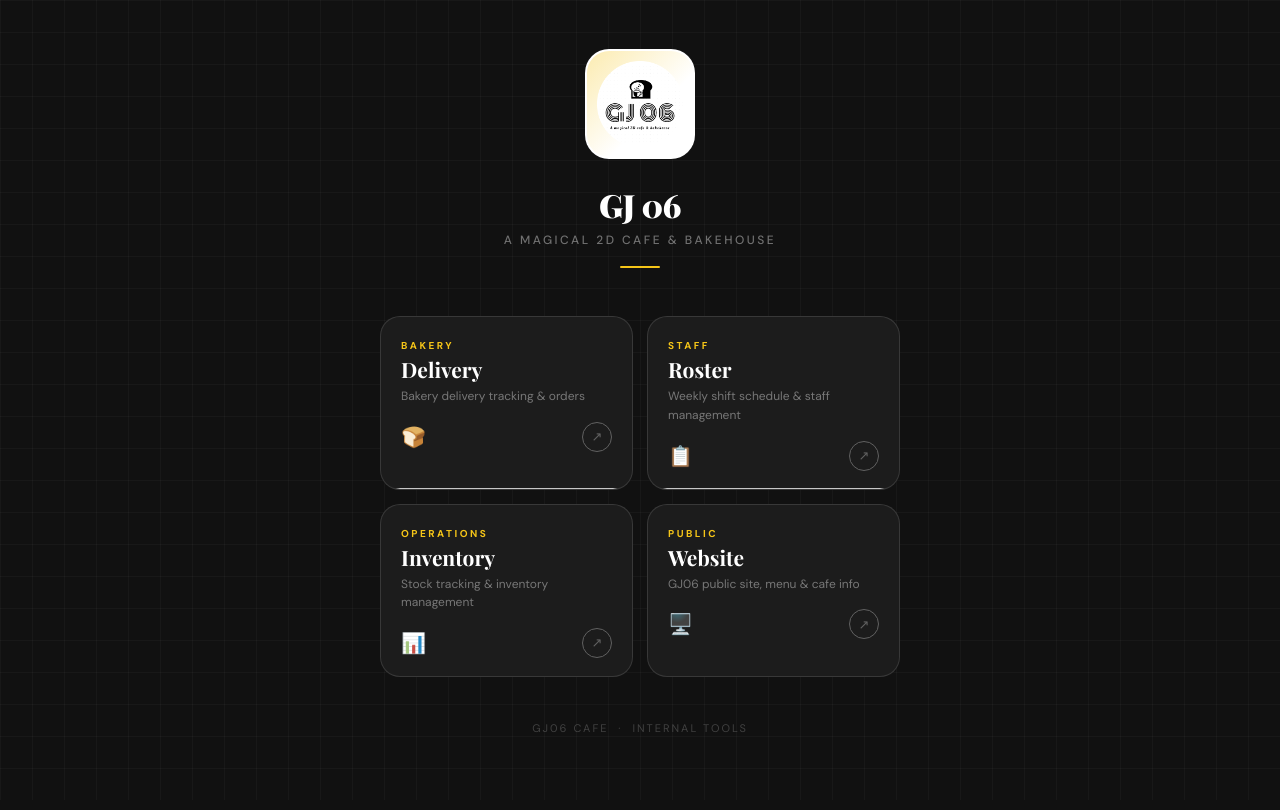
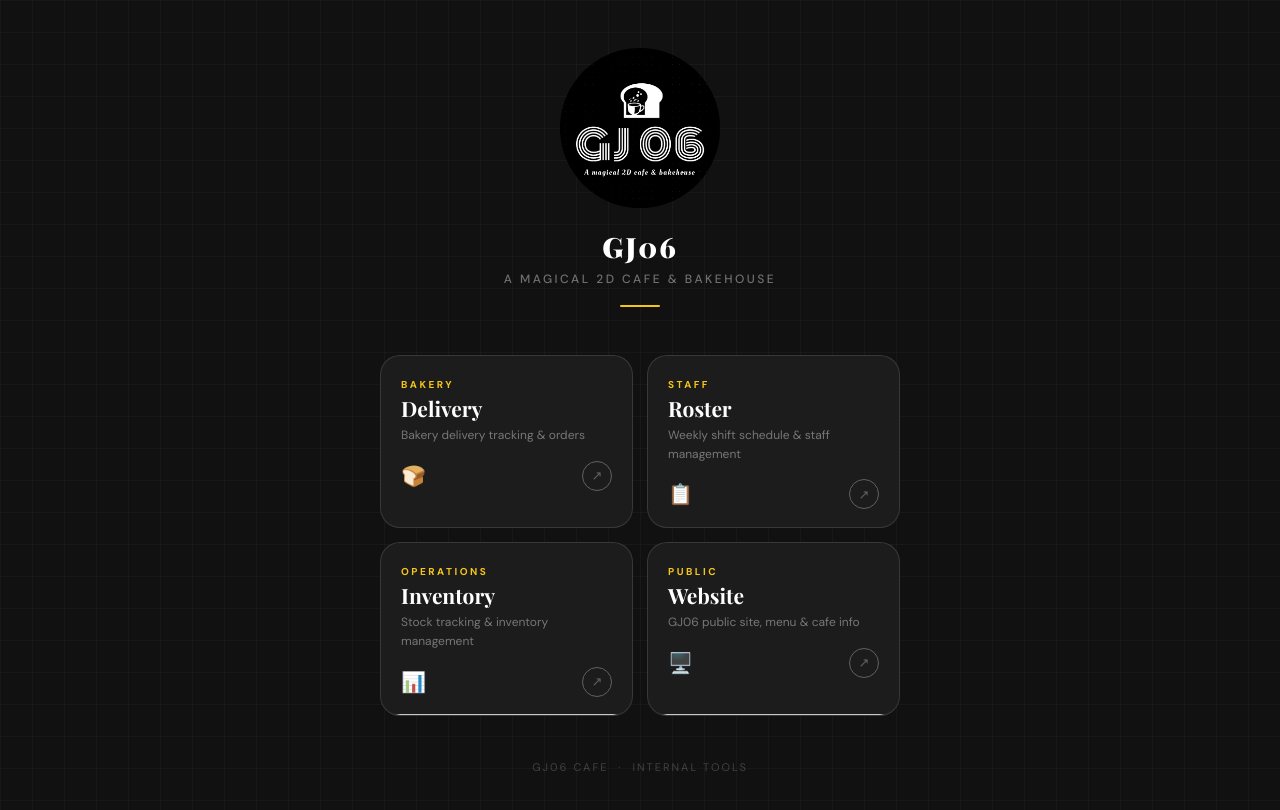
Before and after one commit to yashprajapati-7/gj06-portal, a plain HTML site: page index.html in a window 1280 px wide. Drawn offline with nearby package versions, Linux system fonts and the light colour scheme; a web font is replaced by a local one.

Commit message:
Full size inverted logo, no box, GJ06 text

```diff
--- a/index.html
+++ b/index.html
@@ -45,36 +45,18 @@
   }
 
   .logo-wrap {
-    width: 110px;
-    height: 110px;
-    border-radius: 24px;
-    background: var(--white);
-    border: 2.5px solid rgba(255,255,255,0.9);
     display: flex;
     align-items: center;
     justify-content: center;
-    margin-bottom: 24px;
-    overflow: hidden;
+    margin-bottom: 20px;
     animation: float 5s ease-in-out infinite;
-    position: relative;
-  }
-
-  .logo-wrap::before {
-    content: '';
-    position: absolute;
-    inset: -2.5px;
-    border-radius: 26px;
-    background: linear-gradient(135deg, var(--accent), transparent 60%);
-    opacity: 0.35;
-    z-index: 0;
   }
 
   .logo-wrap img {
-    width: 86px;
-    height: 86px;
+    width: 160px;
+    height: 160px;
     object-fit: contain;
-    position: relative;
-    z-index: 1;
+    filter: invert(1);
   }
 
   .hero-text {
@@ -83,10 +65,10 @@
 
   .brand {
     font-family: 'Playfair Display', serif;
-    font-size: 32px;
+    font-size: 28px;
     font-weight: 900;
     color: var(--white);
-    letter-spacing: -0.5px;
+    letter-spacing: 2px;
     margin-bottom: 6px;
   }
 
@@ -257,7 +239,7 @@
     <img src="logo.png" alt="GJ06">
   </div>
   <div class="hero-text">
-    <div class="brand">GJ 06</div>
+    <div class="brand">GJ06</div>
     <div class="tagline">A magical 2D cafe &amp; bakehouse</div>
     <div class="divider"></div>
   </div>
```
